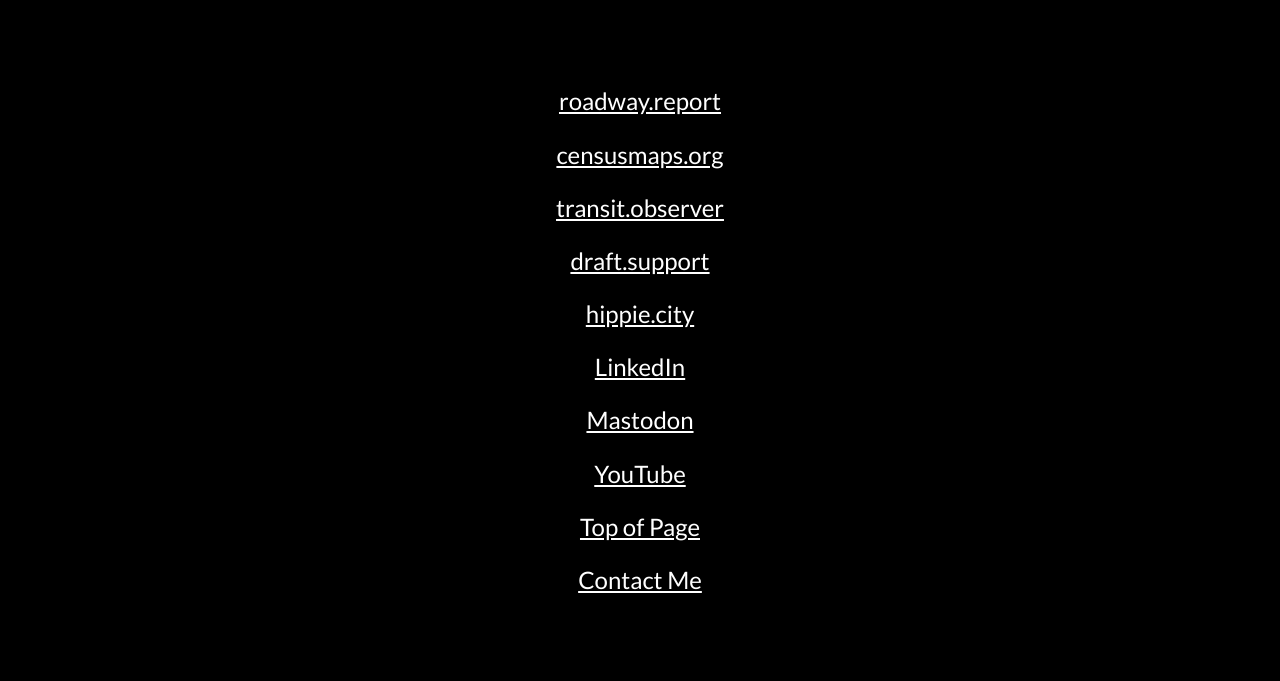
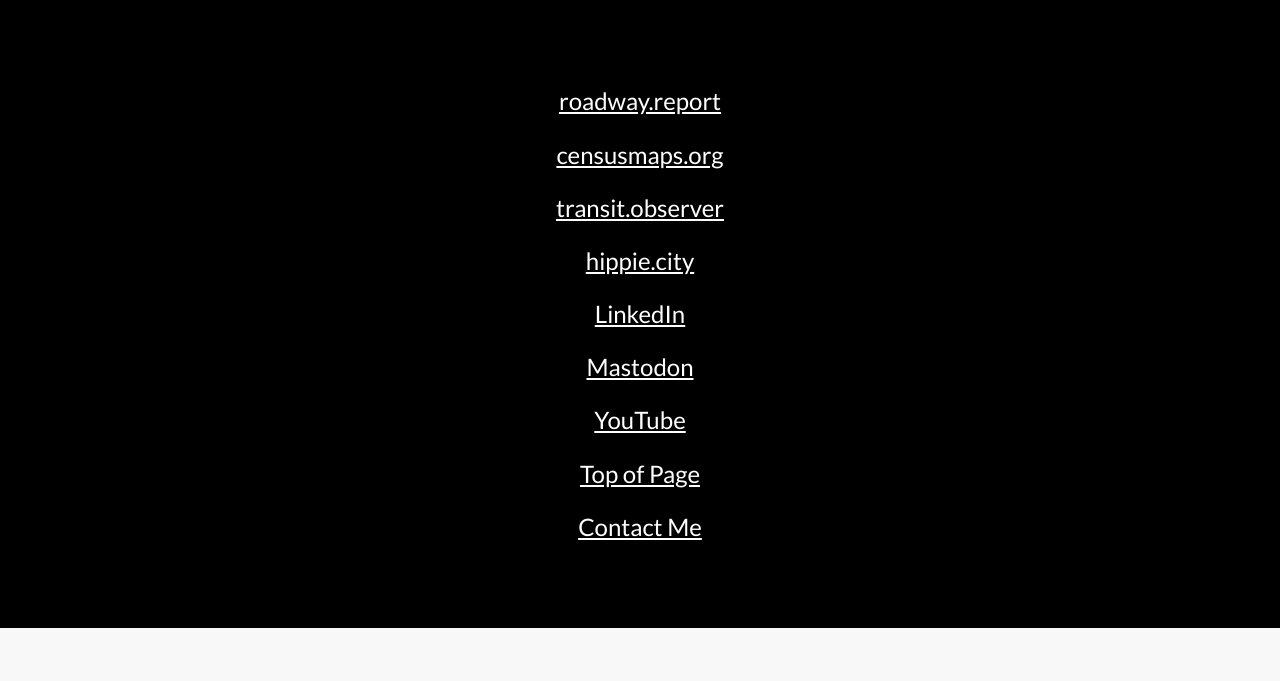
Before and after one commit to bencarneiro/portfolio, a Django app: page / in a window 1280 px wide. Shown: the part 5296-5977 px from the top of the page. After the commit the page ends 5924 px from the top, so only its background shows below. Run offline with Django 4.2, Linux system fonts and the light colour scheme.

Commit message:
remove draft support

```diff
--- a/portfolio/app/templates/resume.html
+++ b/portfolio/app/templates/resume.html
@@ -512,7 +512,7 @@
     <h3 class="w3-center w3-xlarge"><a href="https://roadway.report">roadway.report</a></h3>
     <h3 class="w3-center w3-xlarge"><a href="https://censusmaps.org">censusmaps.org</a></h3>
     <h3 class="w3-center w3-xlarge"><a href="https://transit.observer">transit.observer</a></h3>
-    <h3 class="w3-center w3-xlarge"><a href="https://draft.support">draft.support</a></h3>
+    <!-- <h3 class="w3-center w3-xlarge"><a href="https://draft.support">draft.support</a></h3> -->
     <h3 class="w3-center w3-xlarge"><a href="https://hippie.city">hippie.city</a></h3>
     <h3 class="w3-center w3-xlarge"><a href="https://linkedin.com/in/bencarneiro">LinkedIn</a></h3>
     <h3 class="w3-center w3-xlarge"><a href="https://its.bencarneiro.com/@ben">Mastodon</a></h3>
```
